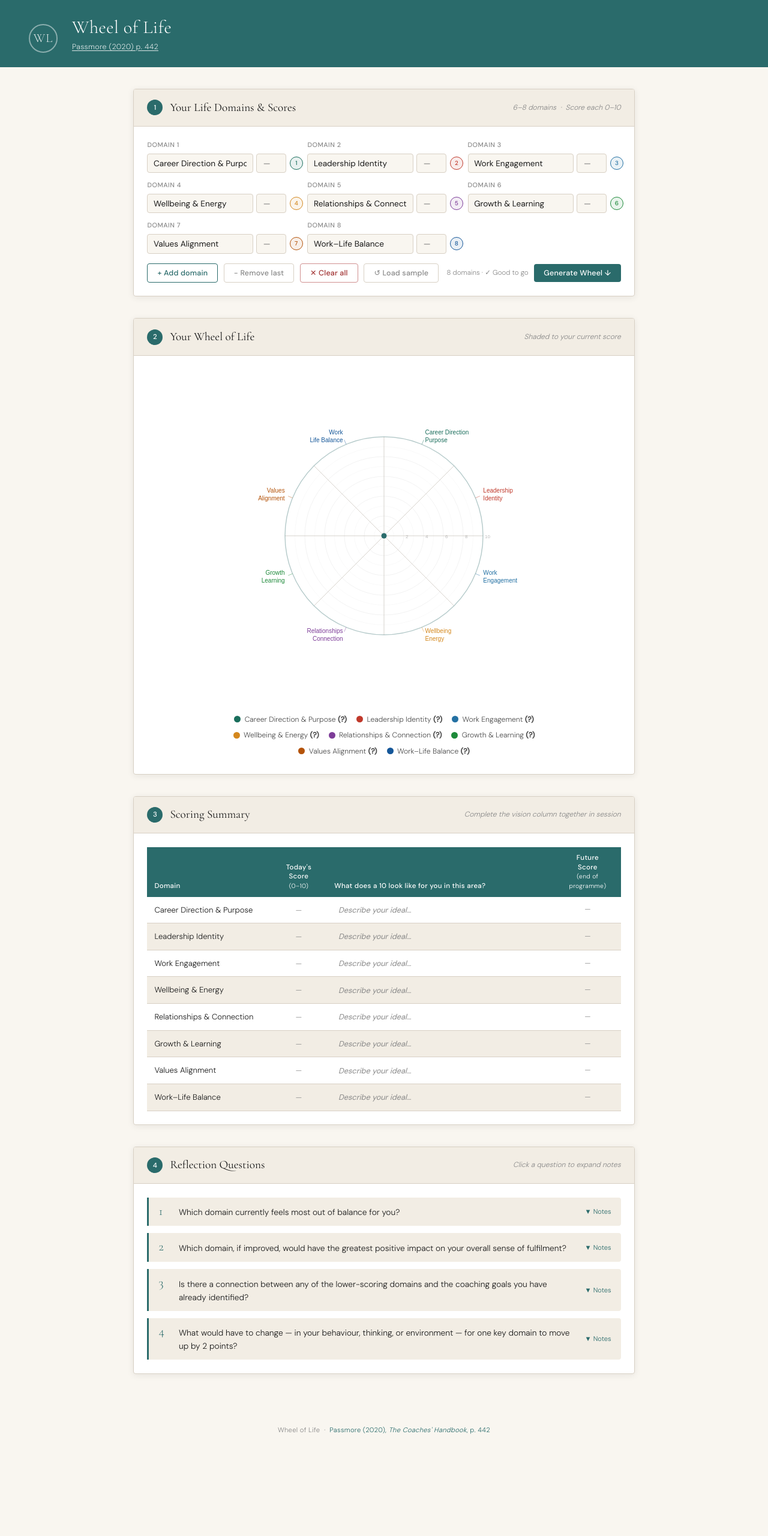
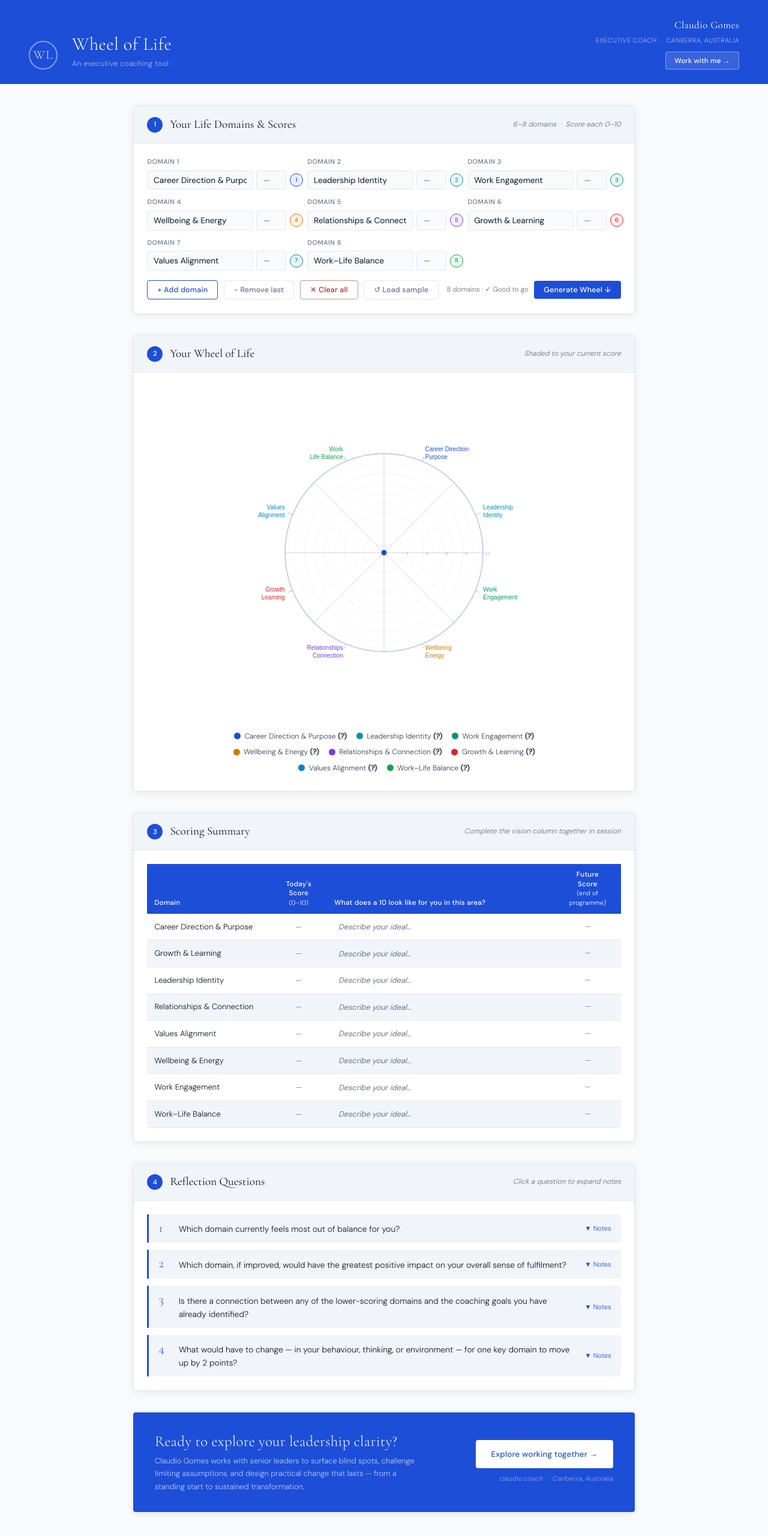
Before and after one commit to gomescx/coaching-toolkit, a plain HTML site: page wheel-of-life.html in a window 1280 px wide. Shown: the top 2560 px of the page at 60% size. Before the commit the page ends 2428 px from the top, so only its background shows below. Drawn offline with nearby package versions, Linux system fonts and the light colour scheme.

Commit message:
feat(): Update branding and color scheme for Wheel of Life tool

```diff
--- a/wheel-of-life.html
+++ b/wheel-of-life.html
@@ -3,20 +3,20 @@
 <head>
 <meta charset="UTF-8">
 <meta name="viewport" content="width=device-width, initial-scale=1.0">
-<title>Wheel of Life — Coaching Tool</title>
-<link href="https://fonts.googleapis.com/css2?family=Cormorant+Garamond:ital,wght@0,300;0,400;0,600;1,300;1,400&family=DM+Sans:wght@300;400;500&display=swap" rel="stylesheet">
+<title>Wheel of Life — Claudio Gomes Executive Coaching</title>
+<link href="https://fonts.googleapis.com/css2?family=Cormorant+Garamond:ital,wght@0,300;0,400;0,600;1,300;1,400&family=DM+Sans:wght@300;400;500&family=Montserrat:wght@400;500;600&display=swap" rel="stylesheet">
 <style>
   :root {
-    --ink: #1a1a1a; --ink-soft: #4a4a4a; --ink-muted: #888;
-    --paper: #f9f6f0; --paper-warm: #f2ede4;
-    --teal: #2a6b6b; --teal-light: #3d8c8c; --teal-pale: #e4f0f0;
-    --border: #d8d0c4; --shadow: rgba(26,26,26,0.08); --radius: 4px;
+    --ink: #0f172a; --ink-soft: #334155; --ink-muted: #64748b;
+    --paper: #f8fafc; --paper-warm: #f1f5f9;
+    --blue: #1d4ed8; --blue-light: #3b82f6; --blue-pale: #eff6ff;
+    --border: #e2e8f0; --shadow: rgba(15,23,42,0.08); --radius: 4px;
   }
   *, *::before, *::after { box-sizing: border-box; margin: 0; padding: 0; }
   html { scroll-behavior: smooth; }
   body { font-family: 'DM Sans', sans-serif; font-weight: 300; background: var(--paper); color: var(--ink); line-height: 1.65; min-height: 100vh; }
 
-  header { background: var(--teal); color: #fff; padding: 1.75rem 3rem 1.5rem; display: flex; align-items: flex-end; gap: 1.5rem; }
+  header { background: var(--blue); color: #fff; padding: 1.75rem 3rem 1.5rem; display: flex; align-items: flex-end; gap: 1.5rem; }
   header .logo-mark { width: 48px; height: 48px; border: 2px solid rgba(255,255,255,0.45); border-radius: 50%; flex-shrink: 0; display: flex; align-items: center; justify-content: center; font-family: 'Cormorant Garamond', serif; font-size: 1.3rem; font-weight: 300; color: rgba(255,255,255,0.85); letter-spacing: 1px; }
   header .title-block h1 { font-family: 'Cormorant Garamond', serif; font-size: 1.9rem; font-weight: 300; letter-spacing: 0.5px; line-height: 1.2; }
   header .title-block p { font-size: 0.78rem; font-weight: 300; color: rgba(255,255,255,0.6); letter-spacing: 0.3px; margin-top: 0.2rem; }
@@ -27,7 +27,7 @@
 
   .section-card { background: #fff; border: 1px solid var(--border); border-radius: var(--radius); box-shadow: 0 2px 12px var(--shadow); overflow: hidden; }
   .section-header { background: var(--paper-warm); border-bottom: 1px solid var(--border); padding: 0.9rem 1.4rem; display: flex; align-items: center; gap: 0.75rem; }
-  .section-num { width: 26px; height: 26px; background: var(--teal); color: #fff; border-radius: 50%; display: flex; align-items: center; justify-content: center; font-size: 0.72rem; font-weight: 500; flex-shrink: 0; }
+  .section-num { width: 26px; height: 26px; background: var(--blue); color: #fff; border-radius: 50%; display: flex; align-items: center; justify-content: center; font-size: 0.72rem; font-weight: 500; flex-shrink: 0; }
   .section-header h2 { font-family: 'Cormorant Garamond', serif; font-size: 1.2rem; font-weight: 400; color: var(--ink); }
   .section-header p { font-size: 0.75rem; color: var(--ink-muted); margin-left: auto; font-style: italic; }
   .section-body { padding: 1.4rem; }
@@ -37,17 +37,17 @@
   .domain-entry label { font-size: 0.68rem; font-weight: 500; color: var(--ink-muted); letter-spacing: 0.5px; text-transform: uppercase; }
   .domain-row { display: flex; gap: 0.35rem; align-items: center; }
   .domain-row input[type="text"] { flex: 1; border: 1px solid var(--border); border-radius: var(--radius); padding: 0.42rem 0.6rem; font-family: 'DM Sans', sans-serif; font-size: 0.85rem; color: var(--ink); background: var(--paper); transition: border-color 0.18s; outline: none; }
-  .domain-row input[type="text"]:focus { border-color: var(--teal-light); background: #fff; }
+  .domain-row input[type="text"]:focus { border-color: var(--blue-light); background: #fff; }
   .domain-row input[type="number"] { width: 50px; border: 1px solid var(--border); border-radius: var(--radius); padding: 0.42rem 0.4rem; font-family: 'DM Sans', sans-serif; font-size: 0.85rem; text-align: center; color: var(--ink); background: var(--paper); transition: border-color 0.18s; outline: none; }
-  .domain-row input[type="number"]:focus { border-color: var(--teal-light); background: #fff; }
+  .domain-row input[type="number"]:focus { border-color: var(--blue-light); background: #fff; }
   .score-badge { width: 22px; height: 22px; border-radius: 50%; display: flex; align-items: center; justify-content: center; font-size: 0.62rem; font-weight: 500; flex-shrink: 0; border: 1px solid; }
 
   .domain-controls { margin-top: 1rem; display: flex; flex-wrap: wrap; gap: 0.6rem; align-items: center; }
   .btn { border: none; cursor: pointer; font-family: 'DM Sans', sans-serif; font-size: 0.78rem; font-weight: 500; padding: 0.45rem 1rem; border-radius: var(--radius); transition: all 0.16s; letter-spacing: 0.2px; white-space: nowrap; }
-  .btn-primary { background: var(--teal); color: #fff; }
-  .btn-primary:hover { background: var(--teal-light); }
-  .btn-secondary { background: transparent; color: var(--teal); border: 1px solid var(--teal); }
-  .btn-secondary:hover { background: var(--teal-pale); }
+  .btn-primary { background: var(--blue); color: #fff; }
+  .btn-primary:hover { background: var(--blue-light); }
+  .btn-secondary { background: transparent; color: var(--blue); border: 1px solid var(--blue); }
+  .btn-secondary:hover { background: var(--blue-pale); }
   .btn-ghost { background: transparent; color: var(--ink-muted); border: 1px solid var(--border); }
   .btn-ghost:hover { color: #444; border-color: #999; }
   .btn-warning { background: transparent; color: #a03030; border: 1px solid #d09090; }
@@ -66,12 +66,12 @@
   col.col-score1 { width: 12%; }
   col.col-vision { width: 48%; }
   col.col-score2 { width: 14%; }
-  thead tr { background: var(--teal); color: #fff; }
+  thead tr { background: var(--blue); color: #fff; }
   thead th { padding: 0.65rem 0.75rem; text-align: left; font-family: 'DM Sans', sans-serif; font-weight: 500; font-size: 0.72rem; letter-spacing: 0.3px; vertical-align: bottom; line-height: 1.35; }
   thead th.center { text-align: center; }
   tbody tr:nth-child(even) { background: var(--paper-warm); }
   tbody tr:nth-child(odd) { background: #fff; }
-  tbody tr:hover { background: var(--teal-pale); }
+  tbody tr:hover { background: var(--blue-pale); }
   tbody td { padding: 0.55rem 0.75rem; border-bottom: 1px solid var(--border); vertical-align: middle; }
   tbody td.center { text-align: center; }
   .score-display { display: inline-flex; align-items: center; justify-content: center; width: 28px; height: 28px; border-radius: 50%; font-weight: 500; font-size: 0.82rem; border: 1.5px solid; }
@@ -81,32 +81,58 @@
   .future-cell { text-align: center; color: var(--ink-muted); font-size: 0.75rem; }
 
   .questions-list { display: flex; flex-direction: column; gap: 0.75rem; }
-  .question-item { border-left: 3px solid var(--teal); border-radius: 0 var(--radius) var(--radius) 0; overflow: hidden; }
+  .question-item { border-left: 3px solid var(--blue); border-radius: 0 var(--radius) var(--radius) 0; overflow: hidden; }
   .question-prompt { display: flex; gap: 0.9rem; align-items: flex-start; padding: 0.75rem 1rem; background: var(--paper-warm); cursor: pointer; user-select: none; transition: background 0.15s; }
-  .question-prompt:hover { background: var(--teal-pale); }
-  .q-num { font-family: 'Cormorant Garamond', serif; font-size: 1.3rem; font-weight: 300; color: var(--teal); line-height: 1; flex-shrink: 0; min-width: 1.2rem; padding-top: 0.05rem; }
+  .question-prompt:hover { background: var(--blue-pale); }
+  .q-num { font-family: 'Cormorant Garamond', serif; font-size: 1.3rem; font-weight: 300; color: var(--blue); line-height: 1; flex-shrink: 0; min-width: 1.2rem; padding-top: 0.05rem; }
   .q-text { font-size: 0.86rem; color: var(--ink); line-height: 1.6; flex: 1; padding-top: 0.1rem; }
-  .q-toggle { font-size: 0.7rem; color: var(--teal); align-self: center; flex-shrink: 0; margin-left: 0.5rem; }
+  .q-toggle { font-size: 0.7rem; color: var(--blue); align-self: center; flex-shrink: 0; margin-left: 0.5rem; }
   .question-notes { display: none; padding: 0.6rem 1rem 0.75rem; background: #fff; border-top: 1px solid var(--border); }
   .question-notes.open { display: block; }
   .question-notes textarea { width: 100%; min-height: 80px; border: 1px solid var(--border); border-radius: var(--radius); padding: 0.55rem 0.7rem; font-family: 'DM Sans', sans-serif; font-size: 0.82rem; color: var(--ink); background: var(--paper); resize: vertical; outline: none; line-height: 1.55; transition: border-color 0.16s; }
-  .question-notes textarea:focus { border-color: var(--teal-light); background: #fff; }
+  .question-notes textarea:focus { border-color: var(--blue-light); background: #fff; }
   .question-notes textarea::placeholder { color: var(--ink-muted); font-style: italic; }
 
   footer { text-align: center; font-size: 0.7rem; color: var(--ink-muted); padding: 1.25rem 2rem 2.25rem; letter-spacing: 0.3px; }
-  footer a { color: var(--teal); text-decoration: none; }
+  footer a { color: var(--blue); text-decoration: none; }
   footer a:hover { text-decoration: underline; }
+
+  /* ── Claudio Gomes branding ── */
+  header { justify-content: space-between; flex-wrap: wrap; }
+  .header-brand { margin-left: auto; display: flex; flex-direction: column; align-items: flex-end; justify-content: flex-end; gap: 0.18rem; }
+  .brand-name { font-family: 'Cormorant Garamond', serif; font-size: 1.05rem; font-weight: 400; color: #fff; letter-spacing: 0.5px; }
+  .brand-role { font-size: 0.68rem; font-weight: 300; color: rgba(255,255,255,0.58); letter-spacing: 0.4px; text-transform: uppercase; }
+  .btn-header-cta { margin-top: 0.4rem; background: rgba(255,255,255,0.12); border: 1px solid rgba(255,255,255,0.38); color: #fff; padding: 0.3rem 0.9rem; border-radius: var(--radius); font-family: 'DM Sans', sans-serif; font-size: 0.72rem; font-weight: 500; letter-spacing: 0.25px; text-decoration: none; transition: all 0.18s; display: inline-block; white-space: nowrap; }
+  .btn-header-cta:hover { background: rgba(255,255,255,0.22); border-color: rgba(255,255,255,0.65); }
+
+  /* ── CTA Band ── */
+  .cta-band { background: var(--blue); border-radius: var(--radius); overflow: hidden; box-shadow: 0 2px 12px var(--shadow); display: flex; align-items: center; gap: 2rem; padding: 2rem 2.25rem; }
+  .cta-band-text h3 { font-family: 'Cormorant Garamond', serif; font-size: 1.55rem; font-weight: 300; color: #fff; letter-spacing: 0.3px; line-height: 1.3; margin-bottom: 0.4rem; }
+  .cta-band-text p { font-size: 0.8rem; font-weight: 300; color: rgba(255,255,255,0.7); line-height: 1.65; max-width: 440px; }
+  .cta-band-action { margin-left: auto; display: flex; flex-direction: column; align-items: flex-end; gap: 0.5rem; flex-shrink: 0; }
+  .btn-cta-main { background: #fff; color: var(--blue); font-family: 'DM Sans', sans-serif; font-size: 0.83rem; font-weight: 500; padding: 0.65rem 1.5rem; border-radius: var(--radius); text-decoration: none; white-space: nowrap; transition: all 0.18s; border: 2px solid #fff; display: inline-block; letter-spacing: 0.2px; }
+  .btn-cta-main:hover { background: transparent; color: #fff; }
+  .cta-band-sub { font-size: 0.69rem; color: rgba(255,255,255,0.48); letter-spacing: 0.3px; }
+
+  @media (max-width: 620px) {
+    header { padding: 1.25rem 1.5rem; gap: 1rem; }
+    .header-brand { margin-left: 0; text-align: left; align-items: flex-start; width: 100%; }
+    .cta-band { flex-direction: column; padding: 1.5rem 1.25rem; }
+    .cta-band-action { margin-left: 0; align-self: stretch; align-items: flex-start; }
+    .btn-cta-main { width: 100%; text-align: center; }
+  }
 
   @media print {
     @page { size: A4 portrait; margin: 16mm 14mm 16mm 14mm; }
     * { -webkit-print-color-adjust: exact !important; print-color-adjust: exact !important; }
     body { background: #fff !important; font-size: 10pt; }
-    header { background: var(--teal) !important; padding: 8mm 10mm 7mm; }
+    header { background: var(--blue) !important; padding: 8mm 10mm 7mm; }
     header .logo-mark { width: 36px; height: 36px; font-size: 1rem; }
     header .title-block h1 { font-size: 1.5rem; }
     main { max-width: 100%; padding: 0; gap: 5mm; }
     .section-card { box-shadow: none; break-inside: avoid; page-break-inside: avoid; }
     .domain-controls, .btn, .domain-count-note, .q-toggle { display: none !important; }
+    .btn-header-cta, .cta-band { display: none !important; }
     .question-notes { display: block !important; }
     .question-notes textarea { border: 1px solid #ccc !important; background: #fafafa !important; min-height: 45px; }
     td input[type="text"].vision-input { border: none !important; background: transparent !important; }
@@ -115,7 +141,7 @@
     col.col-score1 { width: 11%; }
     col.col-vision { width: 46%; }
     col.col-score2 { width: 15%; }
-    thead tr { background: var(--teal) !important; color: #fff !important; }
+    thead tr { background: var(--blue) !important; color: #fff !important; }
     #wheelCanvas { max-width: 110mm; }
     .wheel-wrap { padding: 3mm 0; }
     footer { font-size: 8pt; padding: 3mm 0; }
@@ -128,7 +154,12 @@
   <div class="logo-mark">WL</div>
   <div class="title-block">
     <h1>Wheel of Life</h1>
-    <p><a href="https://www.jonathanpassmore.com/books/the-coaches-handbook" target="_blank" rel="noopener">Passmore (2020) p. 442</a></p>
+    <p>An executive coaching tool</p>
+  </div>
+  <div class="header-brand">
+    <span class="brand-name">Claudio Gomes</span>
+    <span class="brand-role">Executive Coach &nbsp;·&nbsp; Canberra, Australia</span>
+    <a href="https://claudio.coach" target="_blank" rel="noopener" class="btn-header-cta">Work with me &rarr;</a>
   </div>
 </header>
 
@@ -251,6 +282,17 @@
     </div>
   </div>
 
+  <div class="cta-band">
+    <div class="cta-band-text">
+      <h3>Ready to explore your leadership clarity?</h3>
+      <p>Claudio Gomes works with senior leaders to surface blind spots, challenge limiting assumptions, and design practical change that lasts — from a standing start to sustained transformation.</p>
+    </div>
+    <div class="cta-band-action">
+      <a href="https://claudio.coach" target="_blank" rel="noopener" class="btn-cta-main">Explore working together &rarr;</a>
+      <span class="cta-band-sub">claudio.coach &nbsp;·&nbsp; Canberra, Australia</span>
+    </div>
+  </div>
+
 </main>
 
 <footer>
@@ -260,9 +302,9 @@
 
 <script>
 const PALETTE = [
-  '#1a6e5c', '#c0392b', '#2471a3', '#d4881e',
-  '#7d3c98', '#1e8a3a', '#b45309', '#155799',
-  '#a16207', '#5d6d7e'
+  '#1d4ed8', '#0891b2', '#059669', '#d97706',
+  '#7c3aed', '#dc2626', '#0284c7', '#16a34a',
+  '#b45309', '#6366f1'
 ];
 
 const BLANK_DOMAINS  = Array.from({ length: 6 }, () => ({ name: '', score: '' }));
@@ -327,23 +369,28 @@ function loadSample()   { domains = SAMPLE_DOMAINS.map(d => ({ ...d })); buildGr
 function syncTable() {
   const tbody = document.getElementById('summaryBody');
   const saved = {};
-  tbody.querySelectorAll('tr').forEach((tr, i) => {
+  tbody.querySelectorAll('tr').forEach(tr => {
+    const key = tr.dataset.domainKey;
     const inp = tr.querySelector('.vision-input');
-    if (inp) saved[i] = inp.value;
+    if (key && inp) saved[key] = inp.value;
   });
   tbody.innerHTML = '';
-  domains.forEach((d, i) => {
-    const hasScore  = d.score !== '' && d.score !== undefined && d.score !== null;
-    const col       = PALETTE[i % PALETTE.length];
+  const sorted = domains.map((d, i) => ({ d, i }))
+    .sort((a, b) => (a.d.name || '').localeCompare(b.d.name || ''));
+  sorted.forEach(({ d, i }) => {
+    const key      = d.name || ('__domain_' + i);
+    const hasScore = d.score !== '' && d.score !== undefined && d.score !== null;
+    const col      = PALETTE[i % PALETTE.length];
     const scoreHtml = hasScore
       ? '<div class="score-display" style="border-color:' + col + ';color:' + col + ';background:' + col + '14">' + d.score + '</div>'
       : '<span style="color:var(--ink-muted);font-size:0.78rem">—</span>';
     const label = d.name ? esc(d.name) : '<em style="color:var(--ink-muted)">Domain ' + (i + 1) + '</em>';
     const tr = document.createElement('tr');
+    tr.dataset.domainKey = key;
     tr.innerHTML =
       '<td>' + label + '</td>' +
       '<td class="center">' + scoreHtml + '</td>' +
-      '<td><input class="vision-input" type="text" placeholder="Describe your ideal…" value="' + esc(saved[i] || '') + '"></td>' +
+      '<td><input class="vision-input" type="text" placeholder="Describe your ideal…" value="' + esc(saved[key] || '') + '"></td>' +
       '<td class="future-cell">—</td>';
     tbody.appendChild(tr);
   });
@@ -404,7 +451,7 @@ function drawWheel() {
 
   /* Outer border */
   ctx.beginPath(); ctx.arc(cx, cy, R, 0, 2 * Math.PI);
-  ctx.strokeStyle = 'rgba(42,107,107,0.3)'; ctx.lineWidth = 1.5; ctx.stroke();
+  ctx.strokeStyle = 'rgba(29,78,216,0.3)'; ctx.lineWidth = 1.5; ctx.stroke();
 
   /* Horizontal labels */
   ctx.save();
@@ -451,7 +498,7 @@ function drawWheel() {
 
   /* Centre dot */
   ctx.beginPath(); ctx.arc(cx, cy, 4.5, 0, 2 * Math.PI);
-  ctx.fillStyle = '#2a6b6b'; ctx.fill();
+  ctx.fillStyle = '#1d4ed8'; ctx.fill();
 
   buildLegend();
   document.getElementById('wheelCanvas').scrollIntoView({ behavior: 'smooth', block: 'center' });
```
